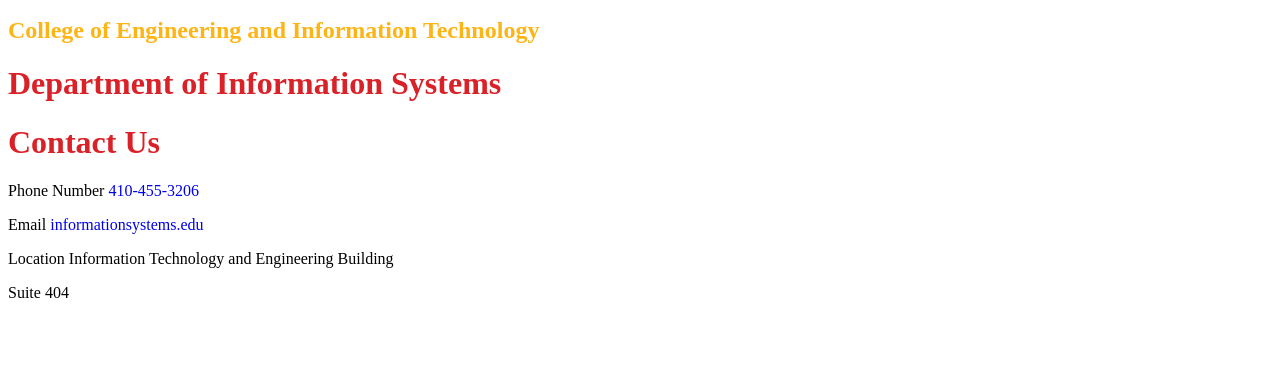
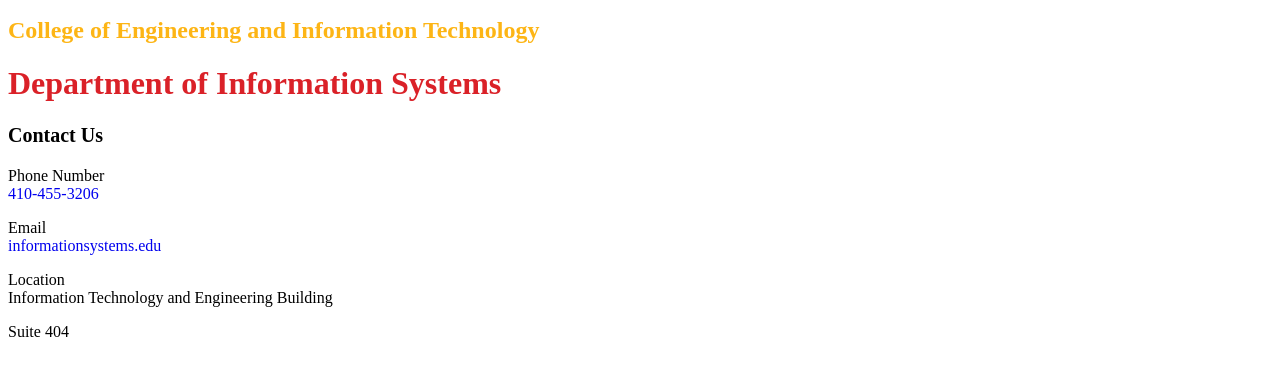
Before and after one commit to Ipowell2/ipowell2.github.io, a plain HTML site: page contact_us.html in a window 1280 px wide. Shown: the part 186-562 px from the top of the page. Drawn offline with Linux system fonts and the light colour scheme.

Commit message:
Update contact_us.html

```diff
--- a/contact_us.html
+++ b/contact_us.html
@@ -22,17 +22,20 @@
     <a target="_blank" href="https://coeit.umbc.edu/"><h2>College of Engineering and Information Technology</h2></a>
     <h1>Department of Information Systems</h1>
 
-    <h1>Contact Us</h1>
+    <h3>Contact Us</h3>
 
     <p>Phone Number
+      <br />
       <a href="tel:(410) 455-3206"> 410-455-3206 </a>
     </p>
 
     <p>Email
+      <br />
       <a href="mailto:informationsystems.edu"> informationsystems.edu </a>
     </p>
 
     <p>Location
+      <br />
       Information Technology and Engineering Building
     </p>
     <p>Suite 404</p>
```
